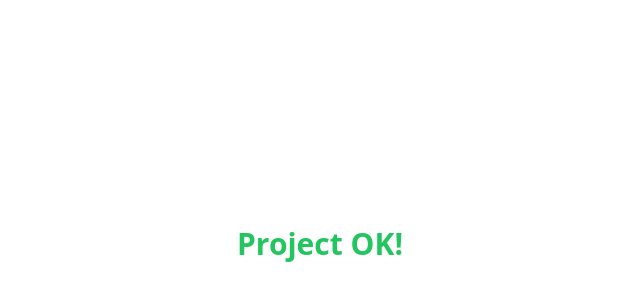
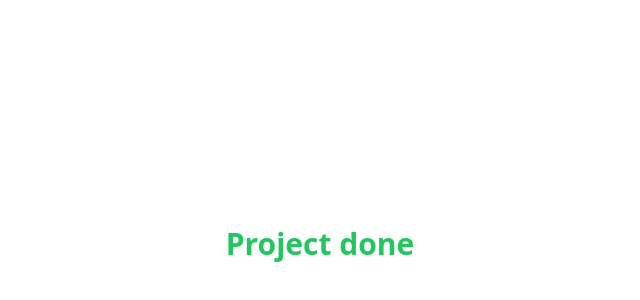
Before and after one commit to CommunityDevs-Group/communitydevs-website, a React (Vite) app: page / in a window 1280 px wide. Shown: the part 156-456 px from the top of the page, without its empty margins (320-960 px from the left). Built offline with nearby package versions, Linux system fonts and the light colour scheme.

Commit message:
homepage updated

```diff
--- a/src/pages/Home.tsx
+++ b/src/pages/Home.tsx
@@ -1,7 +1,7 @@
 export default function Home() {
   return (
     <div className="min-h-screen flex items-center justify-center text-3xl font-bold text-green-500">
-      Project OK!
+      Project done
     </div>
   );
 }
```
